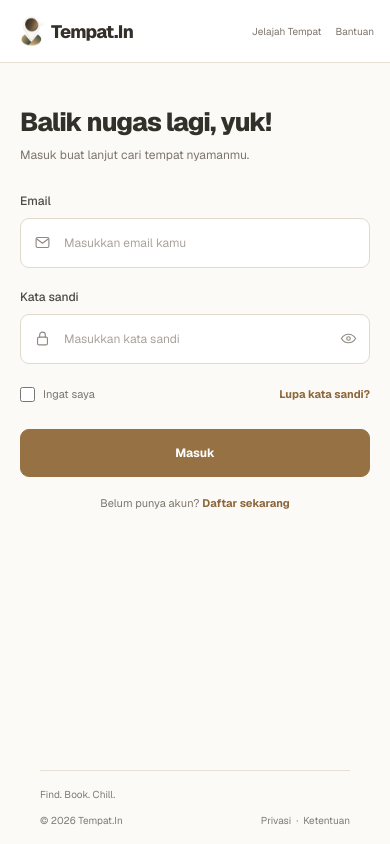
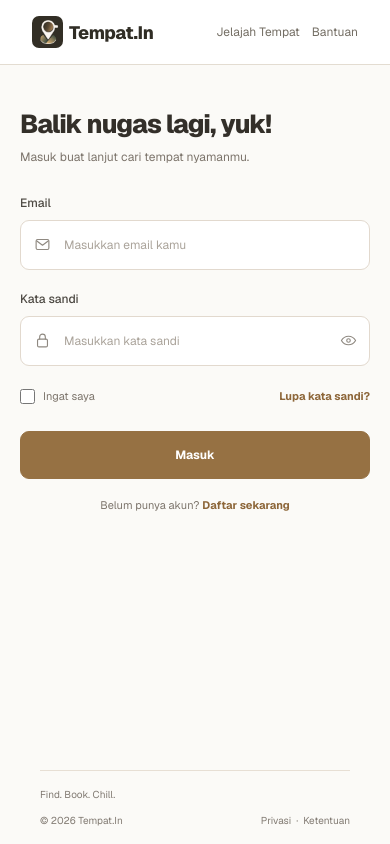
Before and after one commit to kaylanzhr/tempatin-app, a Next.js app: page /login in a window 390 px wide. Built offline with nearby package versions, Linux system fonts and the light colour scheme; no server answers.

Commit message:
Match login header with register

```diff
--- a/app/login/login.css
+++ b/app/login/login.css
@@ -513,3 +513,60 @@
     transition: none;
   }
 }
+
+/* Keep the login header visually aligned with the registration header. */
+.login-page:not(.register-page) .login-header {
+  min-height: 0;
+  border-color: #e3dcd1;
+}
+
+.login-page:not(.register-page) .login-header-inner {
+  min-height: clamp(68px, 6.05vw, 88px);
+  width: min(1328px, calc(100% - 2 * (clamp(32px, 4.445vw, 64px) - 8px)));
+  padding-right: clamp(0px, 3vw, 44px);
+}
+
+.login-page:not(.register-page) .login-brand {
+  color: #302d25;
+  font-size: clamp(21px, 1.8vw, 26px);
+  letter-spacing: -0.025em;
+}
+
+.login-page:not(.register-page) .login-logo {
+  width: auto;
+  height: clamp(38px, 3.45vw, 50px);
+  padding: 6px;
+  border-radius: 10px;
+  background: #322e25;
+}
+
+.login-page:not(.register-page) .login-header-nav {
+  gap: clamp(24px, 4.4vw, 64px);
+  color: #736d63;
+  font-size: 14px;
+}
+
+@media (max-width: 600px) {
+  .login-page:not(.register-page) .login-header-inner {
+    min-height: 64px;
+    width: calc(100% - 64px);
+    padding-right: 0;
+    gap: 10px;
+  }
+
+  .login-page:not(.register-page) .login-brand {
+    gap: 6px;
+    font-size: 18px;
+  }
+
+  .login-page:not(.register-page) .login-logo {
+    height: 32px;
+    padding: 4px;
+    border-radius: 7px;
+  }
+
+  .login-page:not(.register-page) .login-header-nav {
+    gap: 12px;
+    font-size: 12px;
+  }
+}
```
